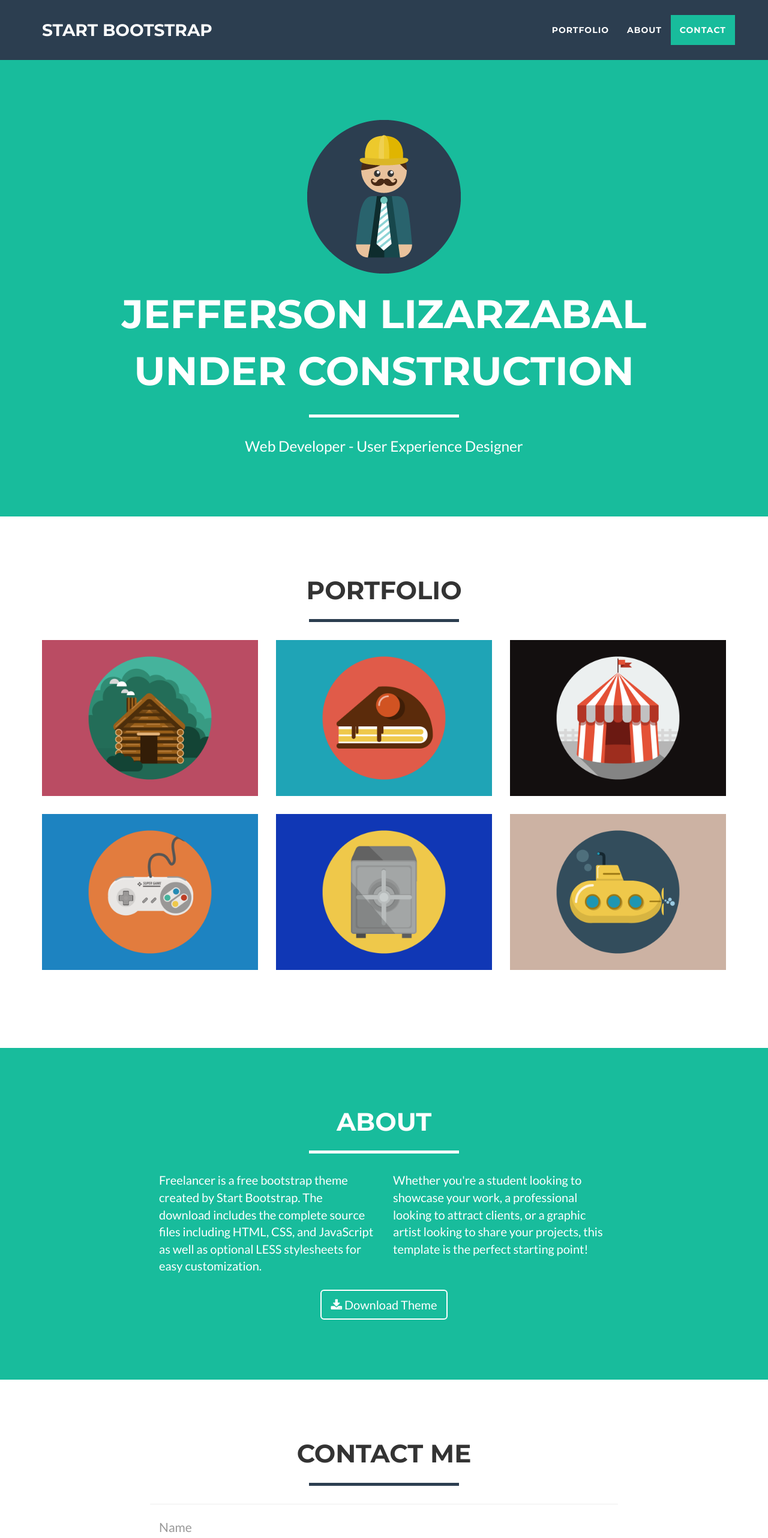
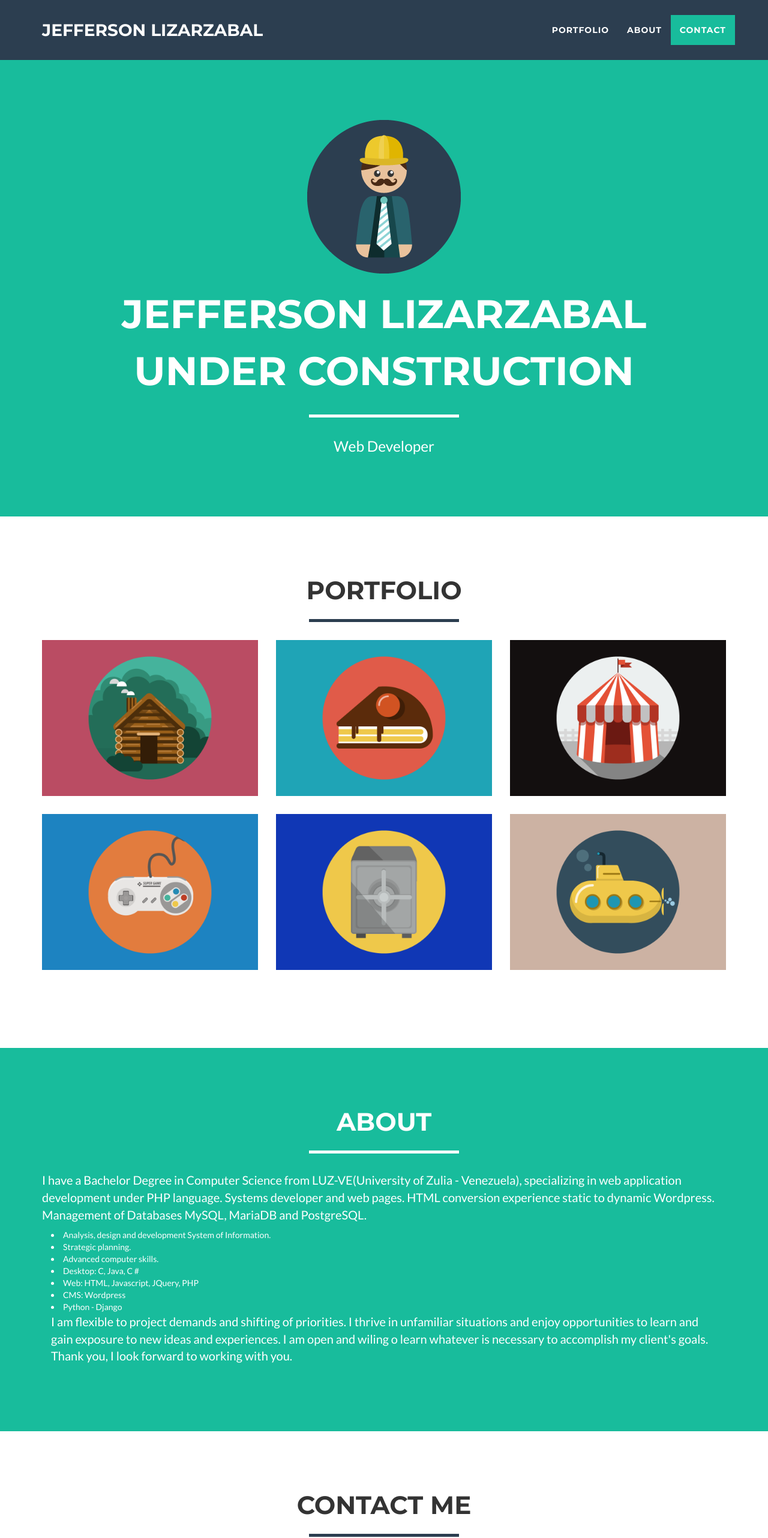
Before and after one commit to jeffersonlizar/jeffersonlizar.github.io, a website: page index.html in a window 1280 px wide. Shown: the top 2564 px of the page at 60% size. Drawn offline with nearby package versions, Linux system fonts and the light colour scheme.

Commit message:
add changes to udpate

```diff
--- a/index.html
+++ b/index.html
@@ -9,7 +9,7 @@
     <meta name="description" content="">
     <meta name="author" content="">
 
-    <title>Freelancer - Start Bootstrap Theme</title>
+    <title>Jefferson Lizarzabal - Software Developer</title>
 
     <!-- Bootstrap Core CSS -->
     <link href="vendor/bootstrap/css/bootstrap.min.css" rel="stylesheet">
@@ -41,7 +41,7 @@
                 <button type="button" class="navbar-toggle" data-toggle="collapse" data-target="#bs-example-navbar-collapse-1">
                     <span class="sr-only">Toggle navigation</span> Menu <i class="fa fa-bars"></i>
                 </button>
-                <a class="navbar-brand" href="#page-top">Start Bootstrap</a>
+                <a class="navbar-brand" href="#page-top">Jefferson Lizarzabal</a>
             </div>
 
             <!-- Collect the nav links, forms, and other content for toggling -->
@@ -76,7 +76,7 @@
                         <span class="name">Jefferson Lizarzabal</span>
                         <span class="name">Under Construction</span>
                         <hr class="star-light">
-                        <span class="skills">Web Developer - User Experience Designer</span>
+                        <span class="skills">Web Developer</span>
                     </div>
                 </div>
             </div>
@@ -167,16 +167,25 @@
                 </div>
             </div>
             <div class="row">
-                <div class="col-lg-4 col-lg-offset-2">
-                    <p>Freelancer is a free bootstrap theme created by Start Bootstrap. The download includes the complete source files including HTML, CSS, and JavaScript as well as optional LESS stylesheets for easy customization.</p>
-                </div>
-                <div class="col-lg-4">
-                    <p>Whether you're a student looking to showcase your work, a professional looking to attract clients, or a graphic artist looking to share your projects, this template is the perfect starting point!</p>
+                <div class="col-lg-12">
+                    <p>I have a Bachelor Degree in Computer Science from LUZ-VE(University of Zulia - Venezuela), specializing in web application development under PHP language. Systems developer and web pages. HTML conversion experience static to dynamic Wordpress. Management of Databases MySQL, MariaDB and PostgreSQL.</p>
+
+                <div class="col-lg-12">
+                	<li>Analysis, design and development System of Information.</li>
+                	<li>Strategic planning.</li>
+                	<li>Advanced computer skills.</li>
+                	<li>Desktop: C, Java, C #</li>
+                	<li>Web: HTML, Javascript, JQuery, PHP</li>
+                	<li>CMS: Wordpress</li>
+                	<li>Python - Django</li>
+                    <p>I am flexible to project demands and shifting of priorities. I thrive in unfamiliar situations and enjoy opportunities to learn and gain exposure to new ideas and experiences. I am open and wiling o learn whatever is necessary to accomplish my client's goals. Thank you, I look forward to working with you.</p>
                 </div>
                 <div class="col-lg-8 col-lg-offset-2 text-center">
+                	<!--
                     <a href="#" class="btn btn-lg btn-outline">
                         <i class="fa fa-download"></i> Download Theme
                     </a>
+                    -->
                 </div>
             </div>
         </div>
@@ -244,18 +253,26 @@
                 <div class="row">
                     <div class="footer-col col-md-4">
                         <h3>Location</h3>
-                        <p>3481 Melrose Place
-                            <br>Beverly Hills, CA 90210</p>
+                        <p>Maracaibo
+                            <br>Zulia, Venezuela</p>
                     </div>
                     <div class="footer-col col-md-4">
                         <h3>Around the Web</h3>
                         <ul class="list-inline">
                             <li>
-                                <a href="#" class="btn-social btn-outline"><i class="fa fa-fw fa-facebook"></i></a>
+                                <a href="https://www.facebook.com/rodjeffer" class="btn-social btn-outline"><i class="fa fa-fw fa-facebook"></i></a>
                             </li>
+                            <li>
+                                <a href="https://twitter.com/dev_eloperlr" class="btn-social btn-outline"><i class="fa fa-fw fa-twitter"></i></a>
+                            </li>
+                            <li>
+                                <a href="https://www.linkedin.com/in/jeffersonlizar/" class="btn-social btn-outline"><i class="fa fa-fw fa-linkedin"></i></a>
+                            </li>
+                            <!--
                             <li>
                                 <a href="#" class="btn-social btn-outline"><i class="fa fa-fw fa-google-plus"></i></a>
                             </li>
+
                             <li>
                                 <a href="#" class="btn-social btn-outline"><i class="fa fa-fw fa-twitter"></i></a>
                             </li>
@@ -265,11 +282,13 @@
                             <li>
                                 <a href="#" class="btn-social btn-outline"><i class="fa fa-fw fa-dribbble"></i></a>
                             </li>
+                            -->
                         </ul>
                     </div>
                     <div class="footer-col col-md-4">
-                        <h3>About Freelancer</h3>
-                        <p>Freelance is a free to use, open source Bootstrap theme created by <a href="http://startbootstrap.com">Start Bootstrap</a>.</p>
+                        <h3>Contact Me</h3>
+                        <p><a href="mailto:dvjefferson@gmail.com">dvjefferson@gmail.com</a></p>
+                        <p><a href="tel:+584246652064">+584246652064</a></p>
                     </div>
                 </div>
             </div>
@@ -278,7 +297,7 @@
             <div class="container">
                 <div class="row">
                     <div class="col-lg-12">
-                        Copyright &copy; Your Website 2016
+                        Copyright &copy; Jefferson Lizarzabal 2017
                     </div>
                 </div>
             </div>
```
